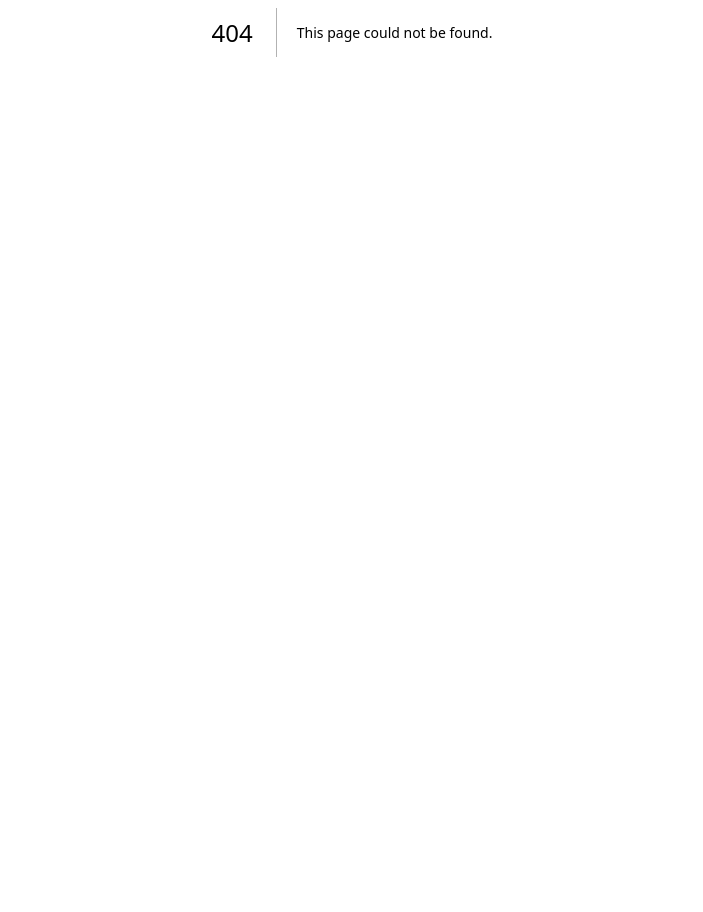
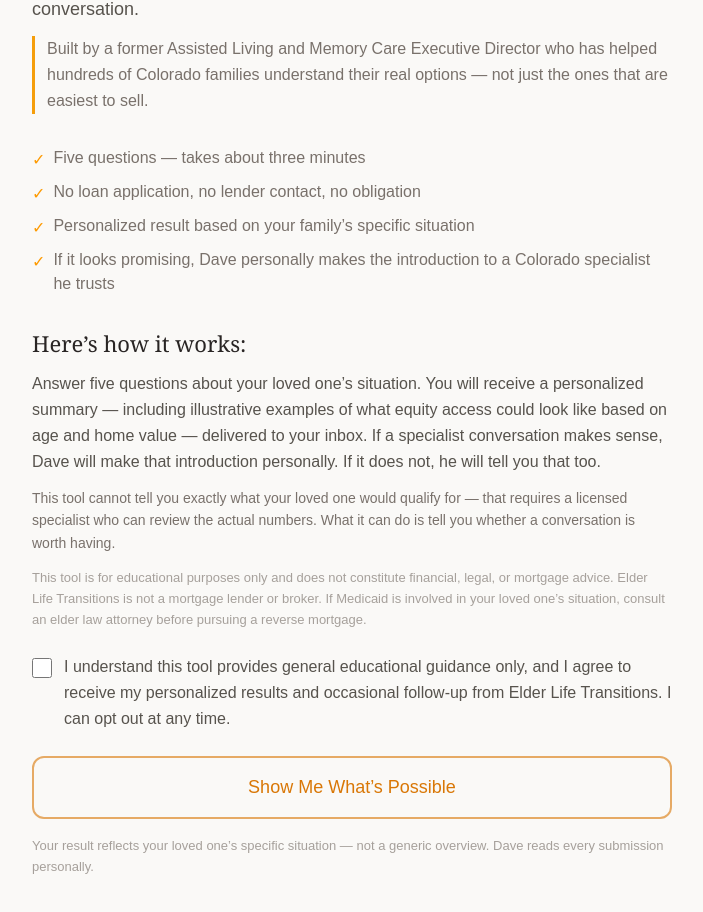
Before and after one commit to MercuryThrives/elt-clarity-quiz, a Next.js app: page /funding/reverse-mortgage in a window 1280 px wide. Before the commit this address had no page. Shown: the part 368-1280 px from the top of the page, without its empty margins (288-991 px from the left). Before the commit the page ends 800 px from the top, so only its background shows below. Built offline with nearby package versions, Linux system fonts and the light colour scheme; no server answers.

Commit message:
Add reverse mortgage landing page

```diff
--- /dev/null
+++ b/src/app/funding/reverse-mortgage/page.tsx
@@ -0,0 +1,147 @@
+"use client";
+
+import { useState, Suspense } from "react";
+import { useRouter, useSearchParams } from "next/navigation";
+import { normalizePartnerId } from "@/lib/partner";
+import PartnerHeader from "@/components/quiz/PartnerHeader";
+
+function ReverseMortgageInner() {
+  const router = useRouter();
+  const searchParams = useSearchParams();
+  const partnerId = normalizePartnerId(searchParams.get("partner"));
+
+  const [accepted, setAccepted] = useState(false);
+
+  function handleBegin() {
+    const params = new URLSearchParams();
+    params.set("track", "funding-rm");
+    if (partnerId) params.set("partner", partnerId);
+    router.push(`/quiz?${params}`);
+  }
+
+  return (
+    <main className="min-h-screen bg-[#faf9f7] flex flex-col">
+
+      <PartnerHeader partnerId={partnerId} />
+
+      <div className="flex-1 flex flex-col items-center px-4 pt-4 pb-16">
+        <div className="w-full max-w-[640px]">
+
+          {/* ── Zone 1: Hook — headline, subhead, authority line ─────────── */}
+          <h1 className="font-serif text-[24px] md:text-[28px] leading-snug text-stone-800 mb-4">
+            There may be more money in this home than your family realizes.
+          </h1>
+          <p className="text-[18px] leading-relaxed text-stone-600 mb-3">
+            Most families navigating senior care costs never think to look at the home.
+            A reverse mortgage can convert existing equity into funds for home care,
+            assisted living, or memory care &mdash; without selling the property or making
+            monthly payments. This five-minute tool helps you understand whether it is
+            worth a conversation.
+          </p>
+          <p className="text-[16px] text-stone-500 leading-relaxed" style={{ marginBottom: "32px", borderLeft: "3px solid #f59e0b", paddingLeft: "12px" }}>
+            Built by a former Assisted Living and Memory Care Executive Director who has
+            helped hundreds of Colorado families understand their real options &mdash; not just
+            the ones that are easiest to sell.
+          </p>
+
+          {/* ── Zone 2: Bullets ──────────────────────────────────────────── */}
+          <ul className="space-y-2" style={{ marginBottom: "32px" }}>
+            <li className="flex items-start gap-2 text-[16px] text-stone-500">
+              <span className="text-amber-500 shrink-0 mt-0.5">&#10003;</span>
+              Five questions &mdash; takes about three minutes
+            </li>
+            <li className="flex items-start gap-2 text-[16px] text-stone-500">
+              <span className="text-amber-500 shrink-0 mt-0.5">&#10003;</span>
+              No loan application, no lender contact, no obligation
+            </li>
+            <li className="flex items-start gap-2 text-[16px] text-stone-500">
+              <span className="text-amber-500 shrink-0 mt-0.5">&#10003;</span>
+              Personalized result based on your family&rsquo;s specific situation
+            </li>
+            <li className="flex items-start gap-2 text-[16px] text-stone-500">
+              <span className="text-amber-500 shrink-0 mt-0.5">&#10003;</span>
+              If it looks promising, Dave personally makes the introduction to a
+              Colorado specialist he trusts
+            </li>
+          </ul>
+
+          {/* ── Zone 3: How it works + Action ───────────────────────────── */}
+          <div style={{ marginBottom: "24px" }}>
+            <h2 className="font-serif text-[20px] md:text-[22px] leading-snug text-stone-800 mb-3">
+              Here&rsquo;s how it works:
+            </h2>
+            <p className="text-[16px] leading-relaxed text-stone-600 mb-3">
+              Answer five questions about your loved one&rsquo;s situation. You will receive a
+              personalized summary &mdash; including illustrative examples of what equity access
+              could look like based on age and home value &mdash; delivered to your inbox. If a
+              specialist conversation makes sense, Dave will make that introduction personally.
+              If it does not, he will tell you that too.
+            </p>
+            <p className="text-[14px] text-stone-500 leading-relaxed mb-3">
+              This tool cannot tell you exactly what your loved one would qualify for &mdash;
+              that requires a licensed specialist who can review the actual numbers.
+              What it can do is tell you whether a conversation is worth having.
+            </p>
+            <p className="text-[13px] text-stone-400 leading-relaxed">
+              This tool is for educational purposes only and does not constitute financial,
+              legal, or mortgage advice. Elder Life Transitions is not a mortgage lender or
+              broker. If Medicaid is involved in your loved one&rsquo;s situation, consult an elder
+              law attorney before pursuing a reverse mortgage.
+            </p>
+          </div>
+
+          <label className="flex items-start gap-3 cursor-pointer group" style={{ marginBottom: "24px" }}>
+            <input
+              type="checkbox"
+              checked={accepted}
+              onChange={(e) => setAccepted(e.target.checked)}
+              className="mt-1 w-5 h-5 shrink-0 accent-amber-500 cursor-pointer"
+            />
+            <span className="text-[16px] text-stone-600 leading-relaxed group-hover:text-stone-800">
+              I understand this tool provides general educational guidance only, and I agree
+              to receive my personalized results and occasional follow-up from Elder Life
+              Transitions. I can opt out at any time.
+            </span>
+          </label>
+
+          <button
+            onClick={handleBegin}
+            disabled={!accepted}
+            className="w-full rounded-xl border-2 text-[18px] font-medium py-4 px-6 cursor-pointer disabled:cursor-not-allowed"
+            style={accepted ? {
+              backgroundColor: "#d97706",
+              borderColor: "#d97706",
+              color: "white",
+            } : {
+              backgroundColor: "transparent",
+              borderColor: "rgba(217, 119, 6, 0.6)",
+              color: "#d97706",
+            }}
+            onMouseEnter={(e) => {
+              if (accepted) (e.currentTarget as HTMLButtonElement).style.backgroundColor = "#b45309";
+            }}
+            onMouseLeave={(e) => {
+              if (accepted) (e.currentTarget as HTMLButtonElement).style.backgroundColor = "#d97706";
+            }}
+          >
+            Show Me What&rsquo;s Possible
+          </button>
+
+          <p className="text-[13px] text-stone-400 leading-relaxed" style={{ marginTop: "16px" }}>
+            Your result reflects your loved one&rsquo;s specific situation &mdash; not a generic
+            overview. Dave reads every submission personally.
+          </p>
+
+        </div>
+      </div>
+    </main>
+  );
+}
+
+export default function ReverseMortgagePage() {
+  return (
+    <Suspense fallback={<div className="min-h-screen bg-[#faf9f7]" />}>
+      <ReverseMortgageInner />
+    </Suspense>
+  );
+}
```
